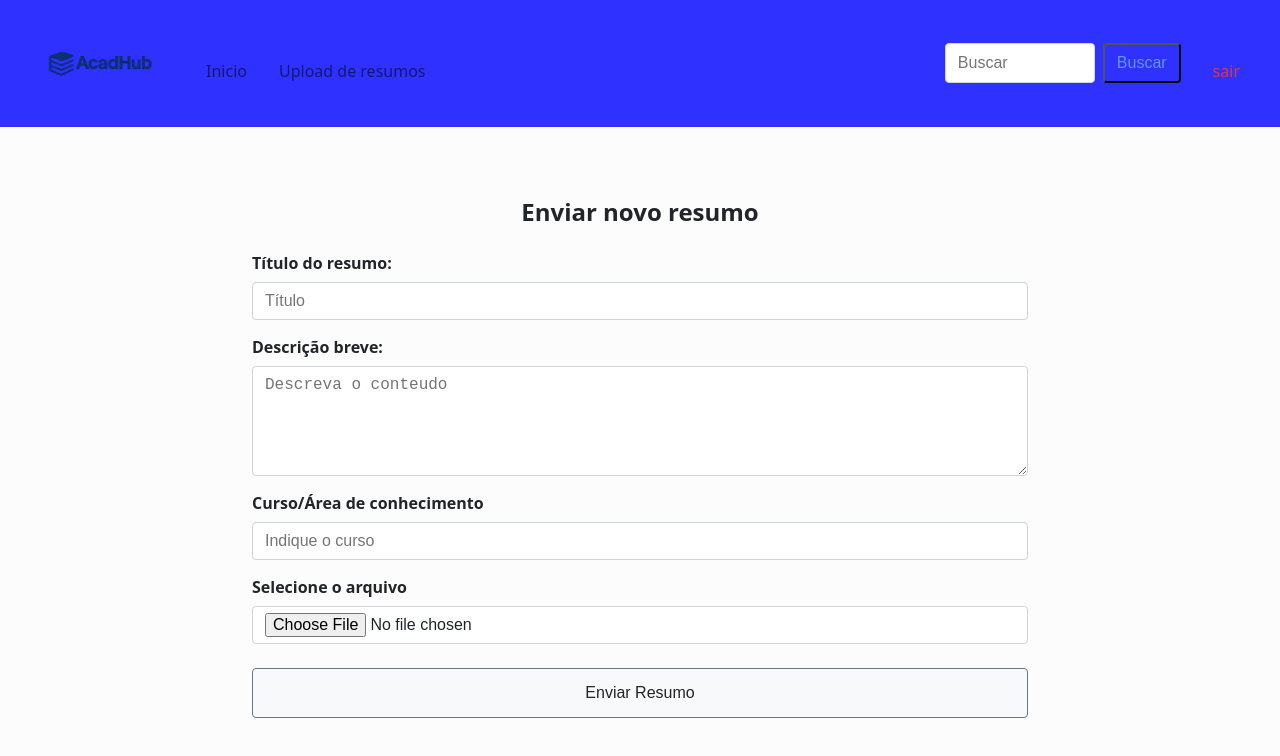
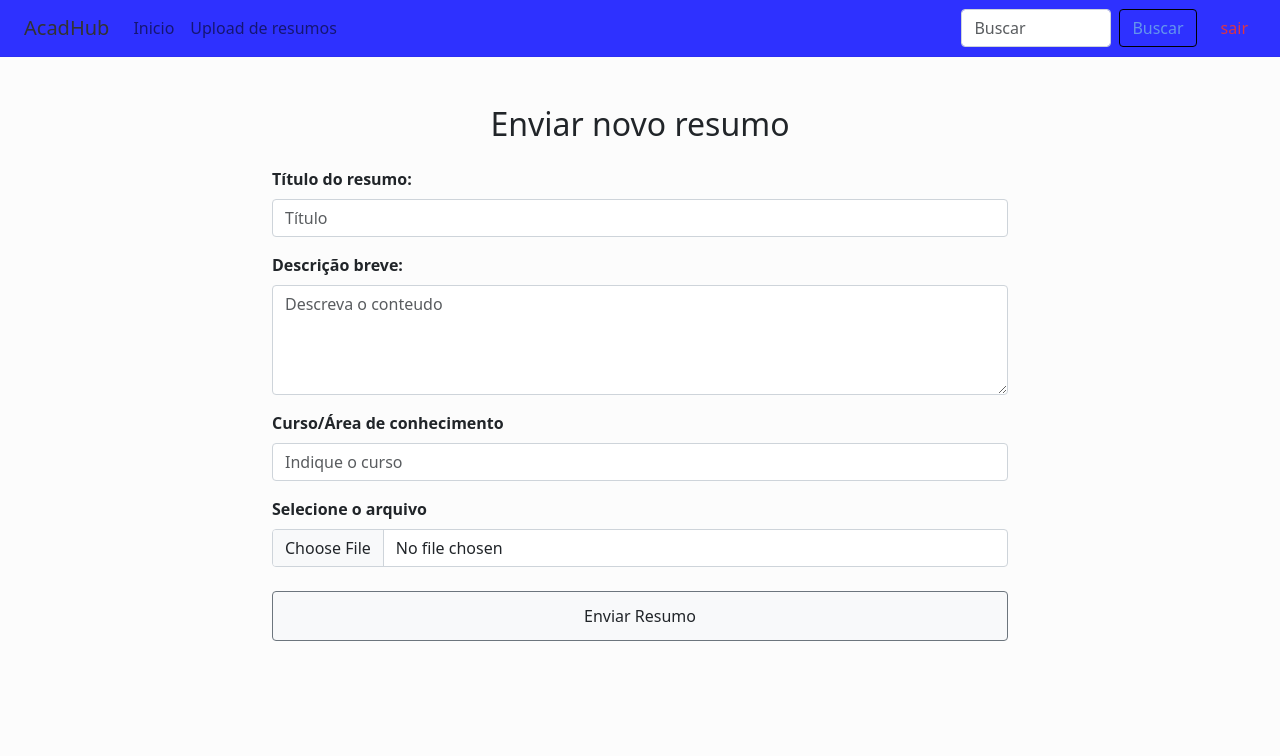
Before and after one commit to netoxx21/Projeto_AcadHub, a plain HTML site: page upload.html in a window 1280 px wide. Drawn offline with nearby package versions, Linux system fonts and the light colour scheme.

Commit message:
Implementação de navbar com bootstrap

```diff
--- a/upload.html
+++ b/upload.html
@@ -5,34 +5,46 @@
     <meta charset="UTF-8">
     <meta name="viewport" content="width=device-width, initial-scale=1.0">
     <title>Document</title>
-
+    <link href="https://cdn.jsdelivr.net/npm/bootstrap@5.3.8/dist/css/bootstrap.min.css" rel="stylesheet" integrity="sha384-sRIl4kxILFvY47J16cr9ZwB07vP4J8+LH7qKQnuqkuIAvNWLzeN8tE5YBujZqJLB" crossorigin="anonymous">
     <link href="frontend/style.css" rel="stylesheet">
 </head>
 <body>
-    <nav class="navbar">
+   <nav class="navbar navbar-expand-lg **bg-primary**">
     <div class="container-fluid">
-            <a class="navbar-brand" href="#">
-                <img src="frontend/assets/logo.png" alt="AcadHub Logo" class="logo">
-            </a>
 
-            <div class="navbar-collapse" id="acadhubNavbar">
+    <a class="navbar-brand" href="#">AcadHub</a>
+
+
+    <div class="collapse navbar-collapse" id="acadhubNavbar">
+
       <ul class="navbar-nav me-auto mb-2 mb-lg-0">
+
         <li class="nav-item">
           <a class="nav-link" href="index.html">Inicio</a>
         </li>
+
         <li class="nav-item">
           <a class="nav-link" href="upload.html">Upload de resumos</a>
         </li>
+
+        </li>
+
       </ul>
+
       <form class="d-flex me-3" role="search">
-                    <input class="form-control me-2" type="search" placeholder="Buscar" aria-label="Search" style="width: 150px;"/>
-                    <button class="btn-outline-success" type="submit">Buscar</button>
+
+        <input class="form-control me-2" type="search" placeholder="Buscar" aria-label="Search"/>
+
+        <button class="btn btn-outline-success" type="submit">Buscar</button>
+
       </form>
+
       <ul class="navbar-nav">
         <li class="nav-item">
             <a class="nav-link text-danger" href="login.html">sair</a>
         </li>
       </ul>
+
     </div>
   </div>
 </nav>
```
Lines whose indentation alone changed are shown as unchanged.
